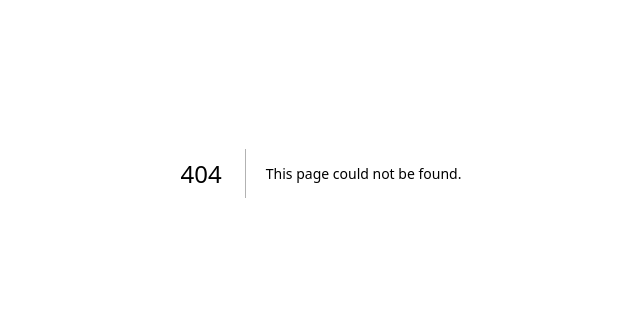
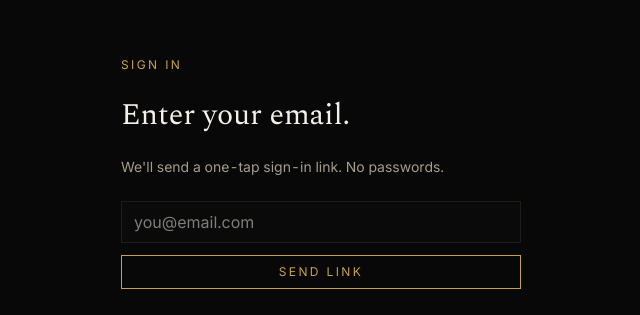
Before and after one commit to VanBuren1967/billy, a Next.js app: page /login in a window 1280 px wide. Before the commit this address had no page. Shown: the part 227-542 px from the top of the page, without its empty margins (319-959 px from the left). Built offline with nearby package versions, Linux system fonts and the light colour scheme; no server answers.

Commit message:
feat(auth): magic-link login page with server action

```diff
--- /dev/null
+++ b/app/(auth)/login/actions.ts
@@ -0,0 +1,31 @@
+'use server';
+
+import { z } from 'zod';
+import { createClient } from '@/lib/supabase/server';
+
+const Schema = z.object({ email: z.string().email() });
+
+export type LoginState = { ok: boolean; error?: string };
+
+export async function sendMagicLink(
+  _prev: LoginState,
+  formData: FormData,
+): Promise<LoginState> {
+  const parsed = Schema.safeParse({ email: formData.get('email') });
+  if (!parsed.success) {
+    return { ok: false, error: 'Please enter a valid email.' };
+  }
+
+  const supabase = await createClient();
+  const { error } = await supabase.auth.signInWithOtp({
+    email: parsed.data.email,
+    options: {
+      emailRedirectTo: `${process.env.NEXT_PUBLIC_SITE_URL}/auth/callback`,
+    },
+  });
+
+  if (error) {
+    return { ok: false, error: 'Could not send link. Try again in a moment.' };
+  }
+  return { ok: true };
+}
--- /dev/null
+++ b/app/(auth)/login/page.tsx
@@ -0,0 +1,45 @@
+'use client';
+
+import { useActionState } from 'react';
+import { sendMagicLink, type LoginState } from './actions';
+
+const initial: LoginState = { ok: false };
+
+export default function LoginPage() {
+  const [state, formAction, pending] = useActionState(sendMagicLink, initial);
+
+  return (
+    <main className="mx-auto flex min-h-screen max-w-md flex-col items-start justify-center gap-6 px-6">
+      <p className="text-xs uppercase tracking-widest text-gold">Sign in</p>
+      <h1 className="font-serif text-3xl text-bone">Enter your email.</h1>
+      <p className="text-sm text-bone-muted">
+        We&apos;ll send a one-tap sign-in link. No passwords.
+      </p>
+
+      {state.ok ? (
+        <p className="border-l-2 border-gold pl-3 text-sm text-bone">
+          Link sent. Check your inbox (and spam).
+        </p>
+      ) : (
+        <form action={formAction} className="flex w-full flex-col gap-3">
+          <input
+            name="email"
+            type="email"
+            required
+            autoComplete="email"
+            className="border border-hairline-strong bg-ink-900 px-3 py-2 text-bone outline-none focus:border-gold"
+            placeholder="you@email.com"
+          />
+          {state.error && <p className="text-sm text-red-400">{state.error}</p>}
+          <button
+            type="submit"
+            disabled={pending}
+            className="border border-gold px-4 py-2 text-xs uppercase tracking-widest text-gold transition hover:bg-gold hover:text-ink-950 disabled:opacity-50"
+          >
+            {pending ? 'Sending…' : 'Send link'}
+          </button>
+        </form>
+      )}
+    </main>
+  );
+}
```
